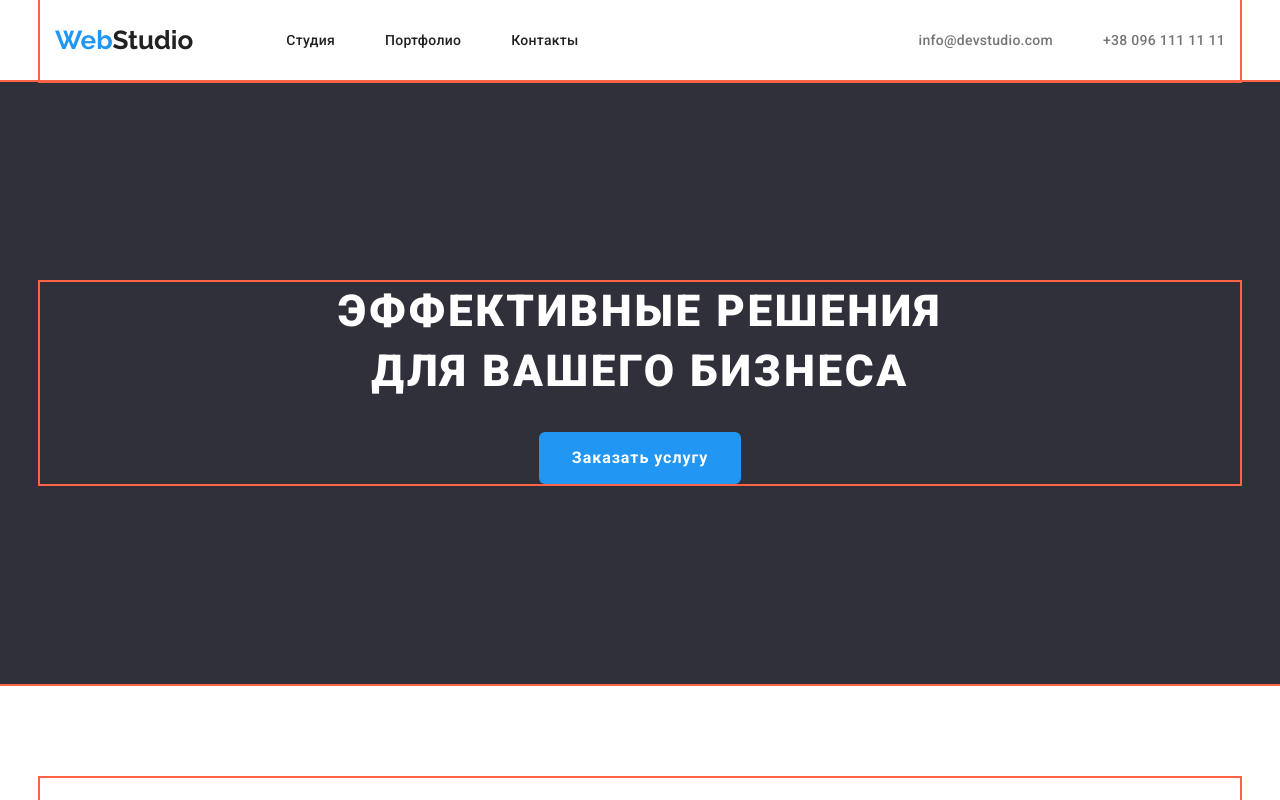
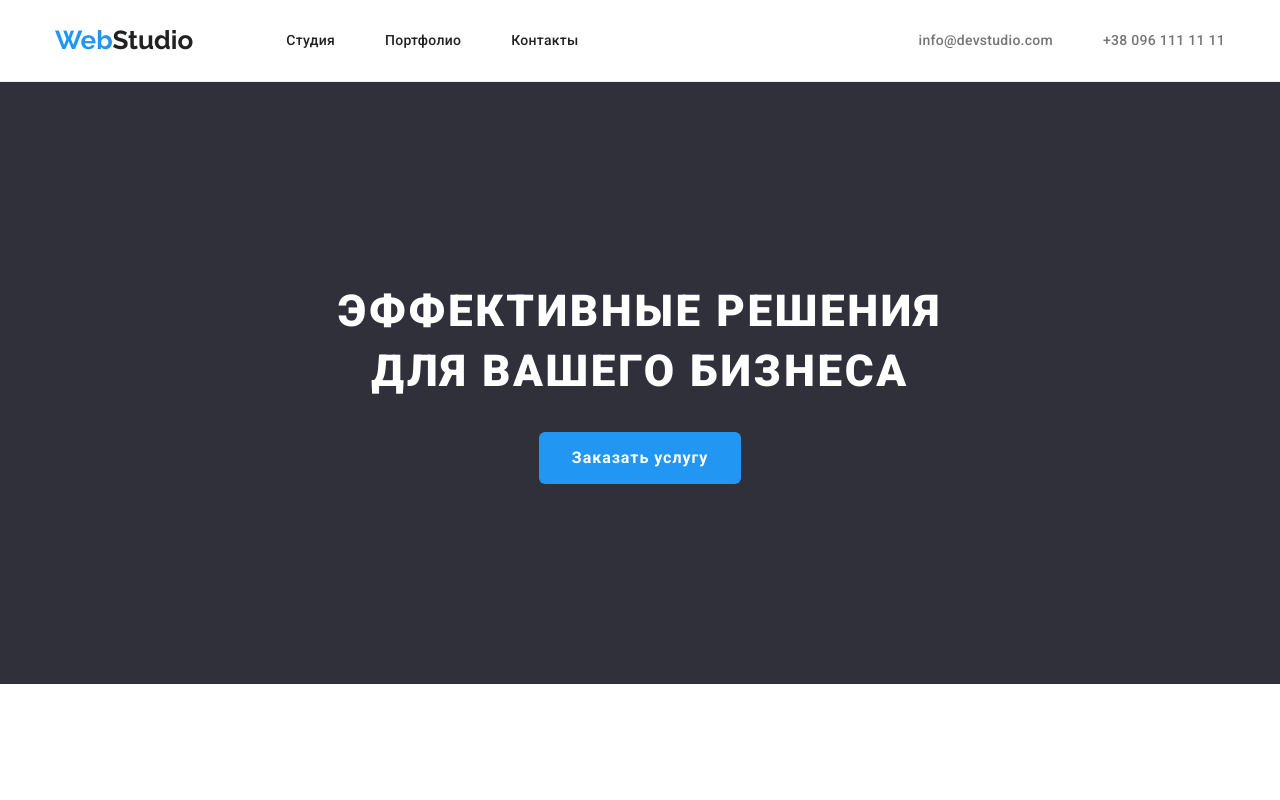
Before and after one commit to dmytrokryvitskyi/goit-markup-hw-03, a plain HTML site: page index.html in a window 1280 px wide. Shown: the top 800 px of the page. Drawn offline with nearby package versions, Linux system fonts and the light colour scheme.

Commit message:
Final changes after checking

```diff
--- a/css/styles.css
+++ b/css/styles.css
@@ -37,7 +37,6 @@ p {
   padding-right: 15px;
   margin-left: auto;
   margin-right: auto;
-  outline: 2px solid tomato;
 }
 
 /*Стилізвція ХЕДЕРА*/
@@ -135,7 +134,6 @@ p {
 /*Стилізвція Герой */
 .hero {
   background-color: #2f303a;
-  outline: 2px solid tomato;
   text-align: center;
   padding-top: 200px;
   padding-bottom: 200px;
```
